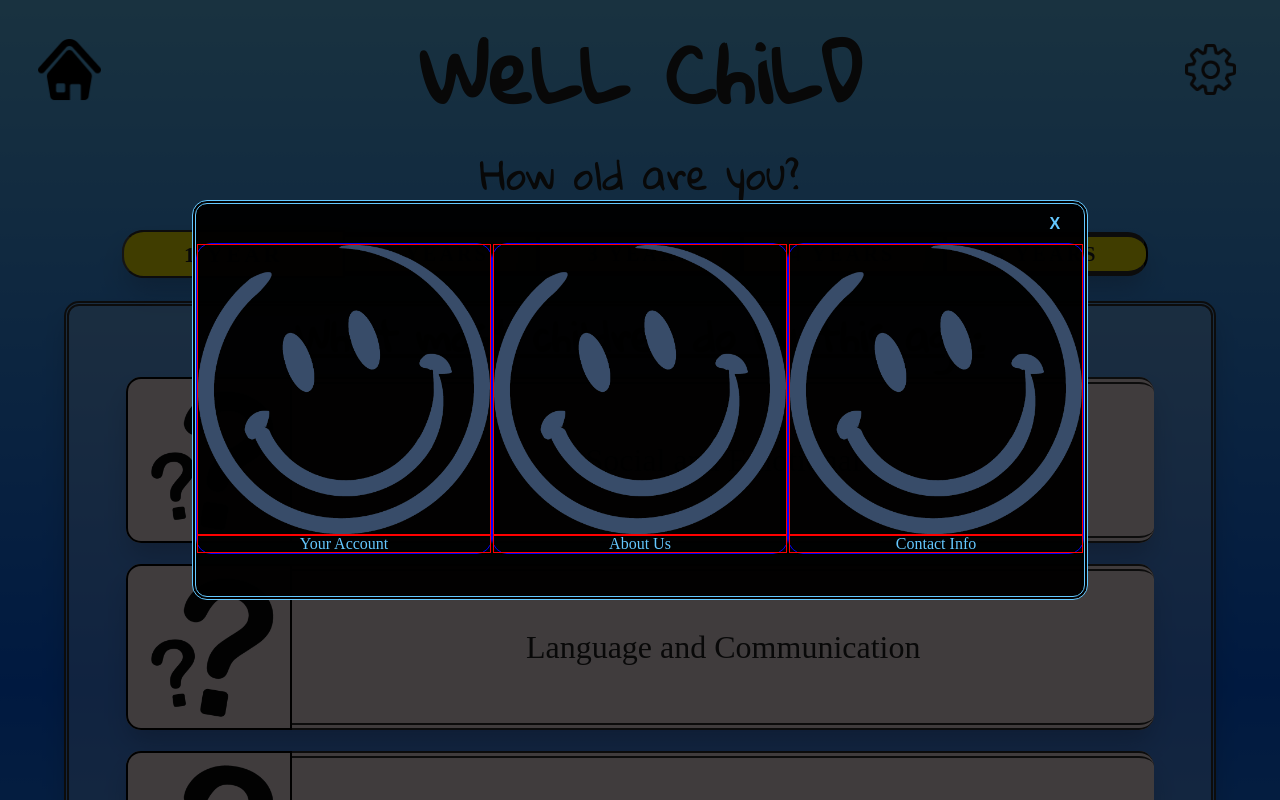
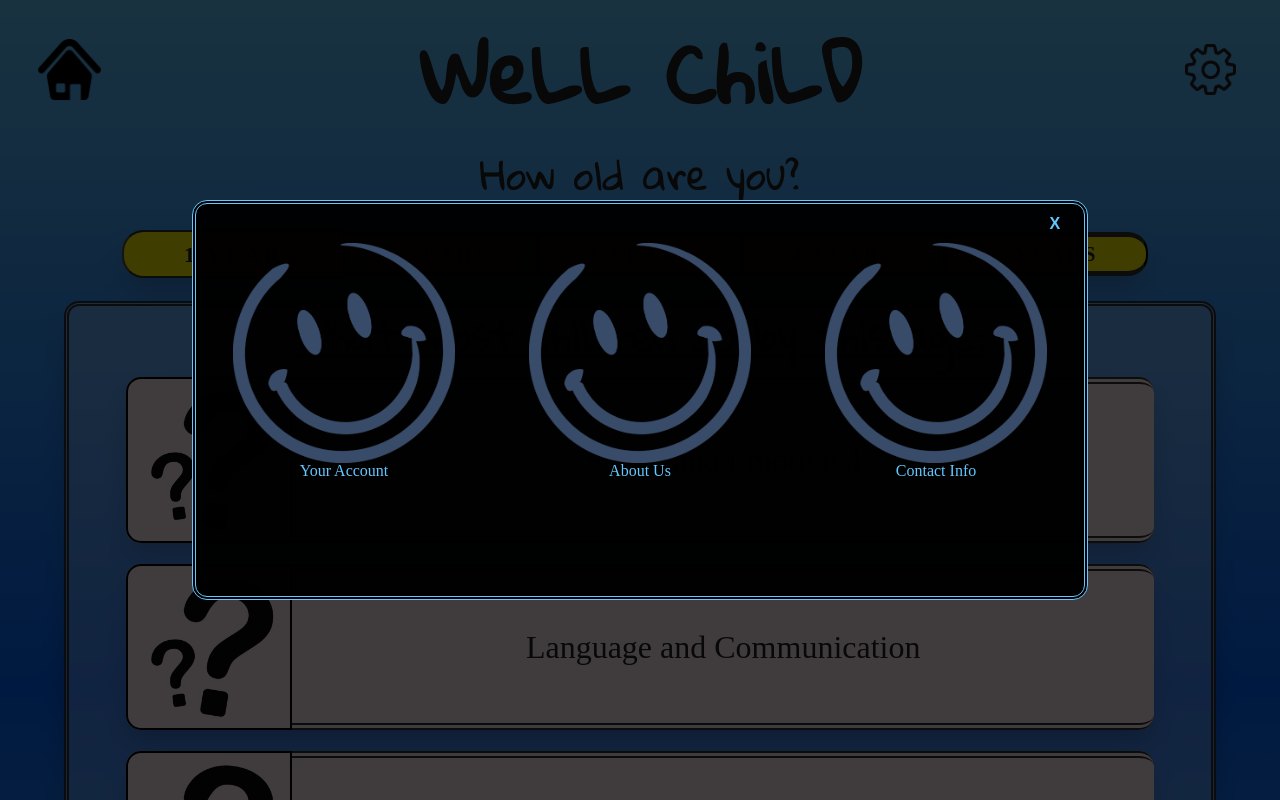
Before and after one commit to CPower1248/well-child, a React (Create React App) app: page /ageContent/1 in a window 1280 px wide. Both pictures are taken after a click on the button 1210 px from the left and 70 px from the top of the page. Shown: the top 800 px of the page. Built offline with nearby package versions, Linux system fonts and the light colour scheme; a web font is replaced by a local one.

Commit message:
removed borders

```diff
--- a/src/components/Modal.js
+++ b/src/components/Modal.js
@@ -73,9 +73,12 @@ const Option = styled.div`
   flex-flow: column;
   justify-content: center;
 
+  width: 25%;
+  height: auto;
+
   text-align: center;
 
-  border: 1px solid blue;
+  /* border: 1px solid blue; */
   border-radius: 15px;
 
   &:hover {
@@ -86,13 +89,13 @@ const Option = styled.div`
   }
 
   img {
-    border: 1px solid red;
+    /* border: 1px solid red; */
   }
 
   span {
     color: rgb(100, 200, 255);
 
-    border: 1px solid red;
+    /* border: 1px solid red; */
   }
 `
 
```
